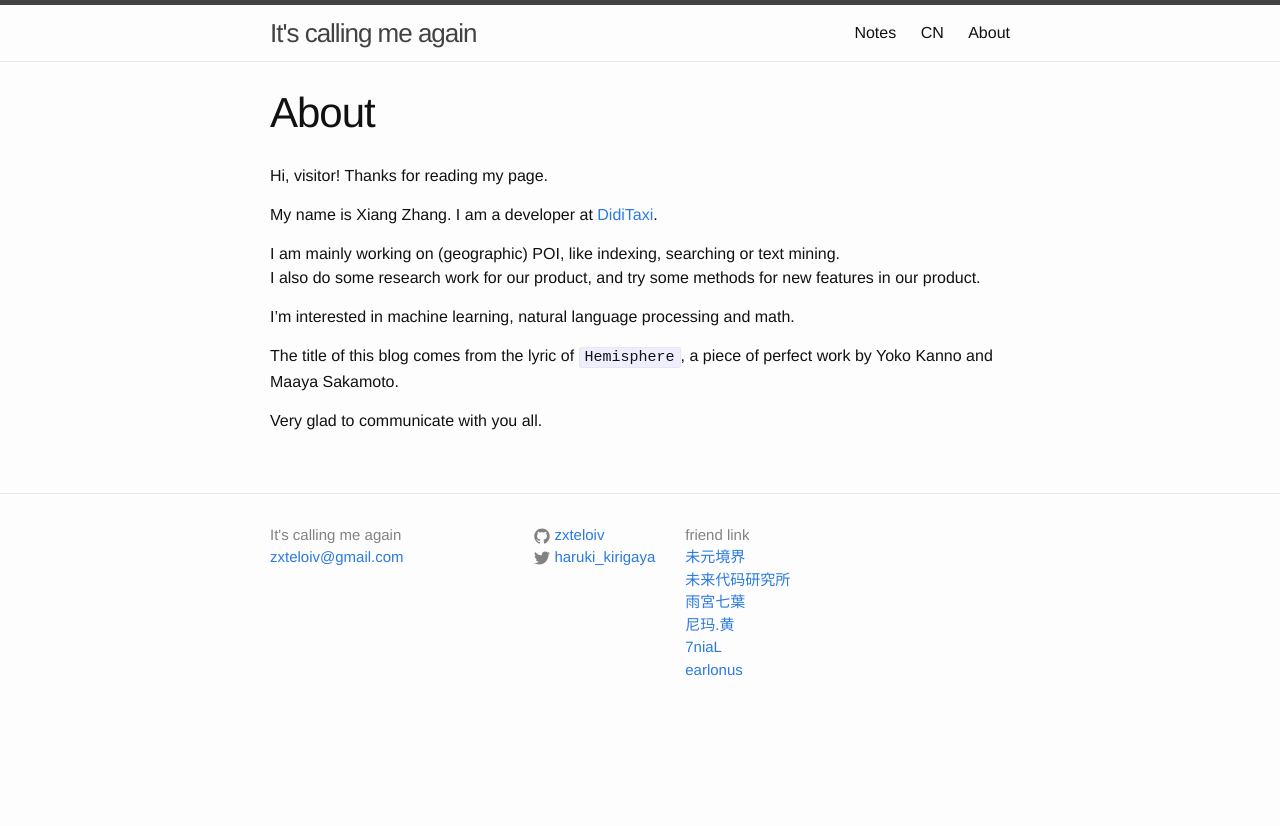
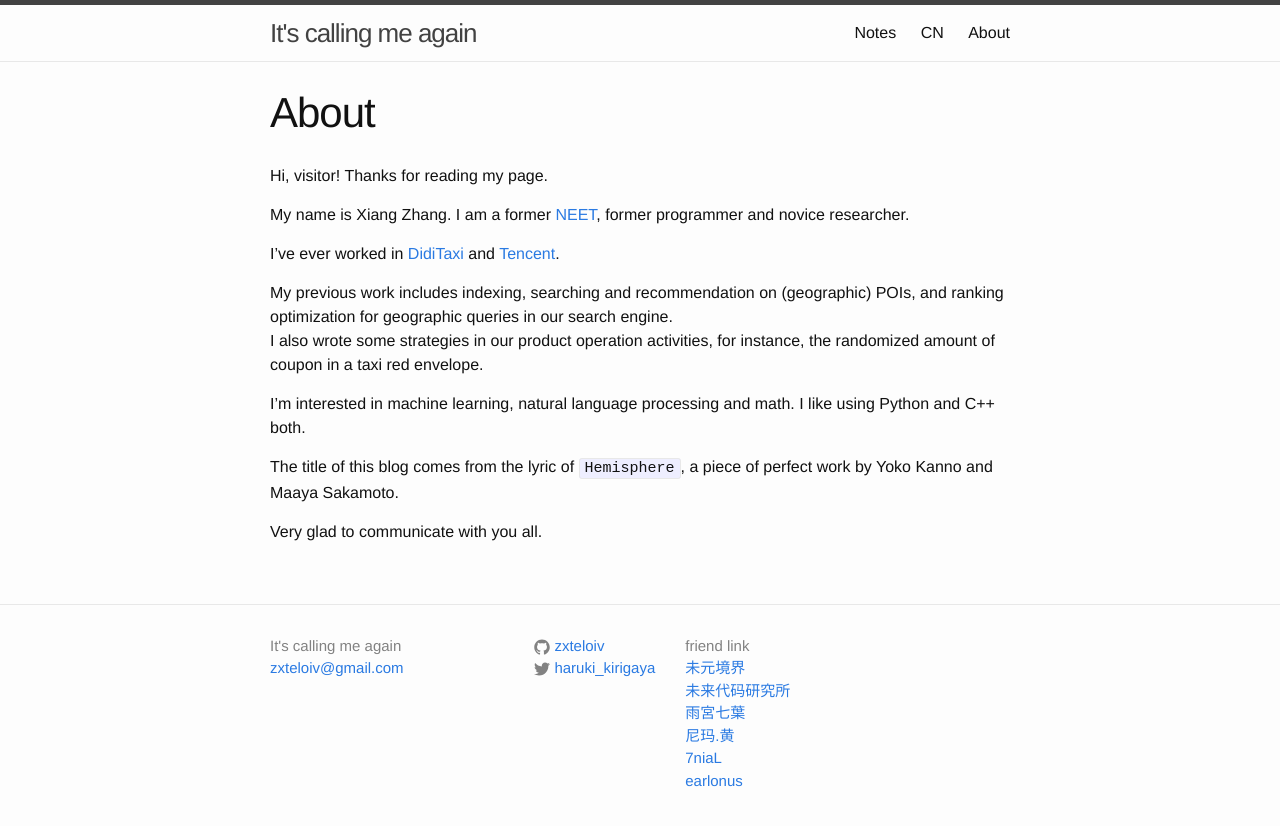
Before and after one commit to zxteloiv/zxteloiv.github.io, a Jekyll site: the page built from about.md, in a window 1280 px wide. Shown: the top 826 px of the page. Built offline with Jekyll 4.4.1, drawn with Linux system fonts in a browser that asks for light colours.

Commit message:
update the description in the about page

```diff
--- a/about.md
+++ b/about.md
@@ -6,12 +6,15 @@ permalink: /about/
 
 Hi, visitor! Thanks for reading my page.
 
-My name is Xiang Zhang. I am a developer at [DidiTaxi](http://www.xiaojukeji.com/website/index.html).
+My name is Xiang Zhang.
+I am a former [NEET](http://en.wikipedia.org/wiki/NEET), former programmer and novice researcher.
 
-I am mainly working on (geographic) POI, like indexing, searching or text mining.
-I also do some research work for our product, and try some methods for new features in our product.
+I've ever worked in [DidiTaxi](http://www.xiaojukeji.com/) and [Tencent](http://www.tencent.com/).
 
-I'm interested in machine learning, natural language processing and math.
+My previous work includes indexing, searching and recommendation on (geographic) POIs, and ranking optimization for geographic queries in our search engine.
+I also wrote some strategies in our product operation activities, for instance, the randomized amount of coupon in a taxi red envelope.
+
+I'm interested in machine learning, natural language processing and math. I like using Python and C++ both.
 
 The title of this blog comes from the lyric of `Hemisphere`, a piece of perfect work by Yoko Kanno and Maaya Sakamoto.
 
```
